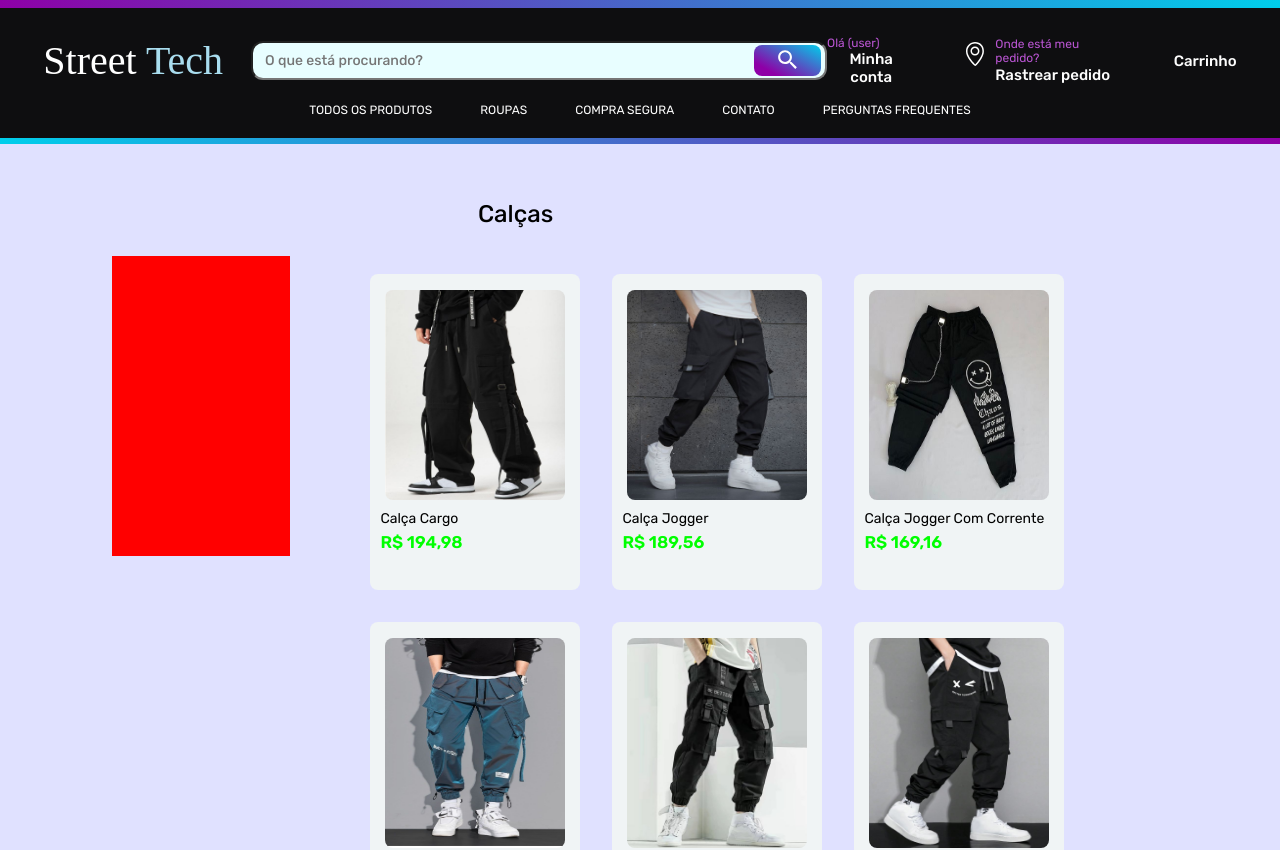
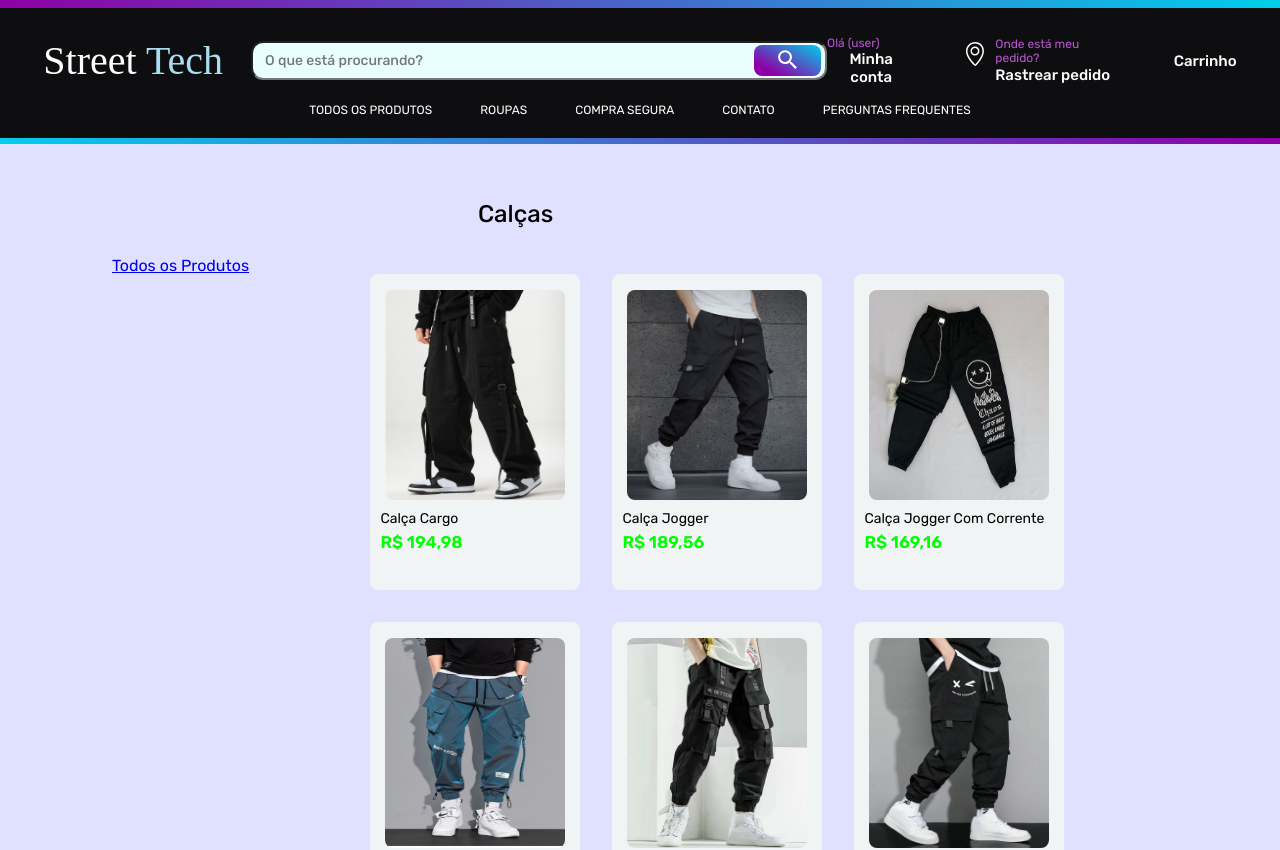
Before and after one commit to gustavocarvalho-ra/NextJs-Loja_Roupas, a Next.js app: page /calcas in a window 1280 px wide. Shown: the top 850 px of the page. Built offline with nearby package versions, Linux system fonts and the light colour scheme; a web font is replaced by a local one.

Commit message:
feat: add page all

```diff
--- a/app/camisa/page.tsx
+++ b/app/camisa/page.tsx
@@ -28,7 +28,7 @@ export default function Test () {
           .map(item => (
             // eslint-disable-next-line react/jsx-key
             <div className="card">
-              <Image src={item.photo} alt="test" width={180} height={210} style={{backgroundSize: "auto", borderRadius: "8px"}}/>
+              <Image src={item.photo} alt="test" width={180} height={210} style={{backgroundSize: "cover", borderRadius: "8px"}}/>
               <div className="info">
                 <h1 key={item.name}>{item.name}</h1>
                 <p key={item.price}>{item.price}</p>
--- a/app/components/Menu/index.tsx
+++ b/app/components/Menu/index.tsx
@@ -6,7 +6,9 @@ import { Mn } from "./styles";
 export default function Menu() {
   return (
     <Mn>
-      <div className="menu"></div>
+      <div className="menu">
+        <Link href={"/all"}>Todos os Produtos</Link>
+      </div>
     </Mn>
   )
 }
--- a/app/components/Menu/styles.ts
+++ b/app/components/Menu/styles.ts
@@ -8,6 +8,6 @@ export const Mn = styled.div `
   .menu {
     width: 100%;
     height: 300px;
-    background: red;
+    /* background: red; */
   }
 `
```
Also changed, not shown: app/all/page.tsx (added), app/all/styles.ts (added).
